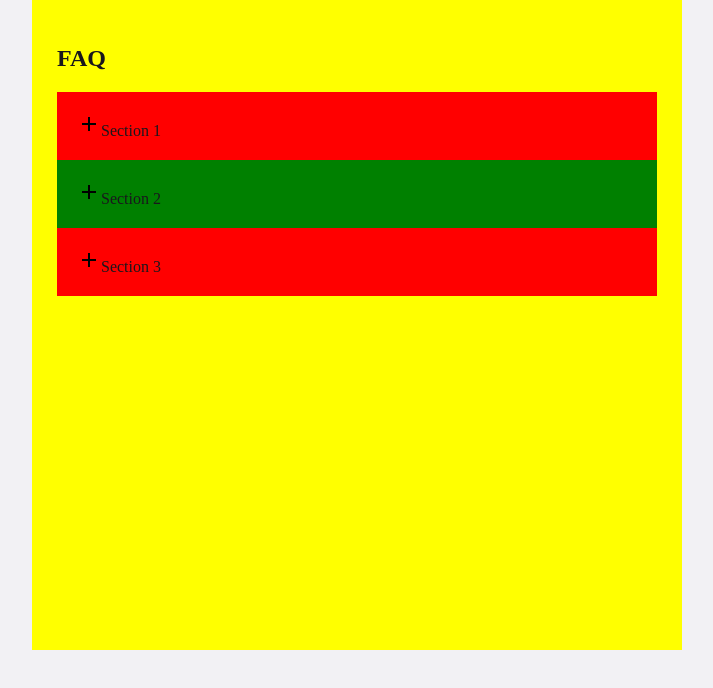
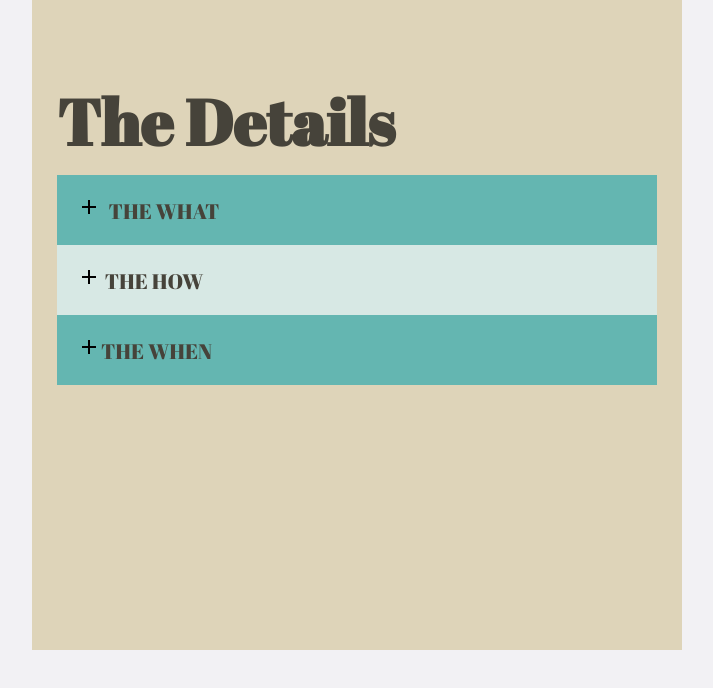
Before and after one commit to CissiWong/accordion-faq, a plain HTML site: page code/index.html in a window 1280 px wide. Shown: the whole page, without its empty margins (283-996 px from the left). Drawn offline with Linux system fonts and the light colour scheme.

Commit message:
color & font style

```diff
--- a/code/index.html
+++ b/code/index.html
@@ -5,26 +5,30 @@
     <title>Sprint 1: FAQ-Assignment</title>
     <link rel="stylesheet" href="./style.css" />
     <link rel="stylesheet" href="https://fonts.googleapis.com/icon?family=Material+Icons" />
+    <link href="https://fonts.googleapis.com/css?family=Abril+Fatface|Source+Sans+Pro" rel="stylesheet" />
   </head>
   <body>
 
     <section class="accordion">
-      <h1>FAQ</h1>
+      <h1>The Details</h1>
 
-      <div class="title" id="section1">Section 1
+      <div class="title" id="section1">
         <span class="material-icons"></span>
+      The What
       </div>
       <div class="description">
         <p>Lorem ipsum...</p>
       </div>
 
 
-      <div class="title" id="section2">Section 2</div>
+      <div class="title" id="section2">
+      The How
+      </div>
       <div class="description">
         <p>Lorem ipsum...</p>
       </div>
 
-      <div class="title" id="section3">Section 3</div>
+      <div class="title" id="section3">The When</div>
       <div class="description">
         <p>Lorem ipsum...</p>
       </div>
--- a/code/style.css
+++ b/code/style.css
@@ -7,15 +7,36 @@ body {
   display: flex;
   margin: 0;
   padding: 0;
+  font-family: 'Abril Fatface', cursive;
+  font-size: 21px;
+  color: #46433A;
+  text-transform: uppercase;
+}
+
+h1 {
+  font-size: 64px;
+  text-transform: none;
+  margin-bottom: 0;
+
+}
+
+p {
+  font-family: 'Source Sans Pro', sans-serif;
+  text-transform: none;
+
 }
 
 .accordion {
-  background: yellow;
+  background: #DED4B9;
   display: block;
   height: 600px;
   width: 600px;
   margin: auto;
   padding: 25px;
+}
+
+#section1 {
+  margin-top: 10px;
 }
 
 #section1, #section2, #section3 {
@@ -31,11 +52,11 @@ body {
 }
 
 .title:nth-child(2), .title:nth-child(6){
-    background: red;
+    background: #64B6B1;
 }
 
 .title:nth-child(4) {
-    background: green;
+    background: #d7e8e4;
 }
 
 div.title::before {
```
Also changed, not shown: code/icons/ic_add_circle_outline_black_24px.svg (added), code/icons/ic_remove_circle_outline_black_24px.svg (added).
